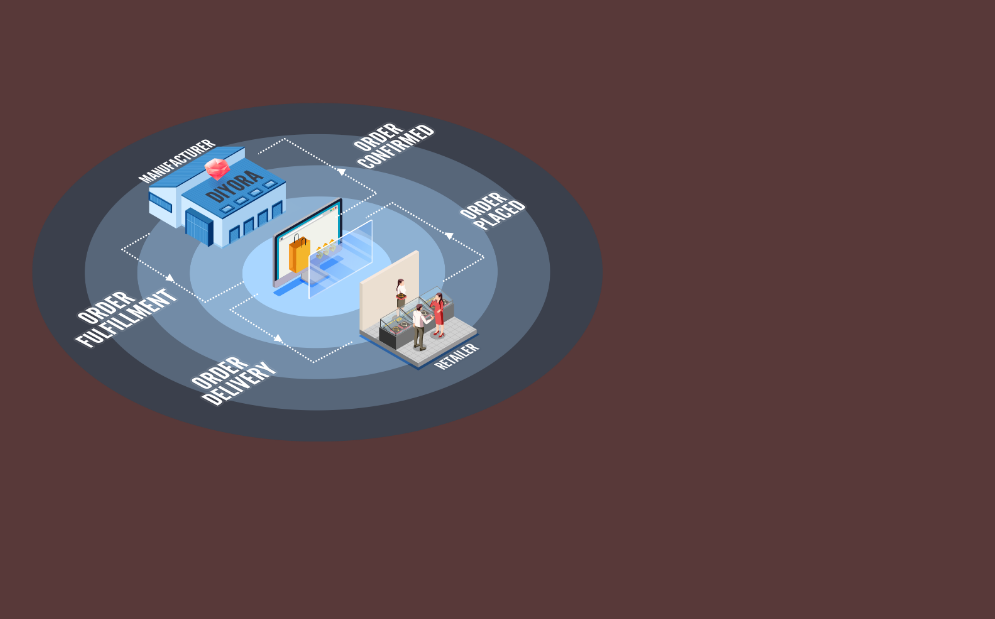
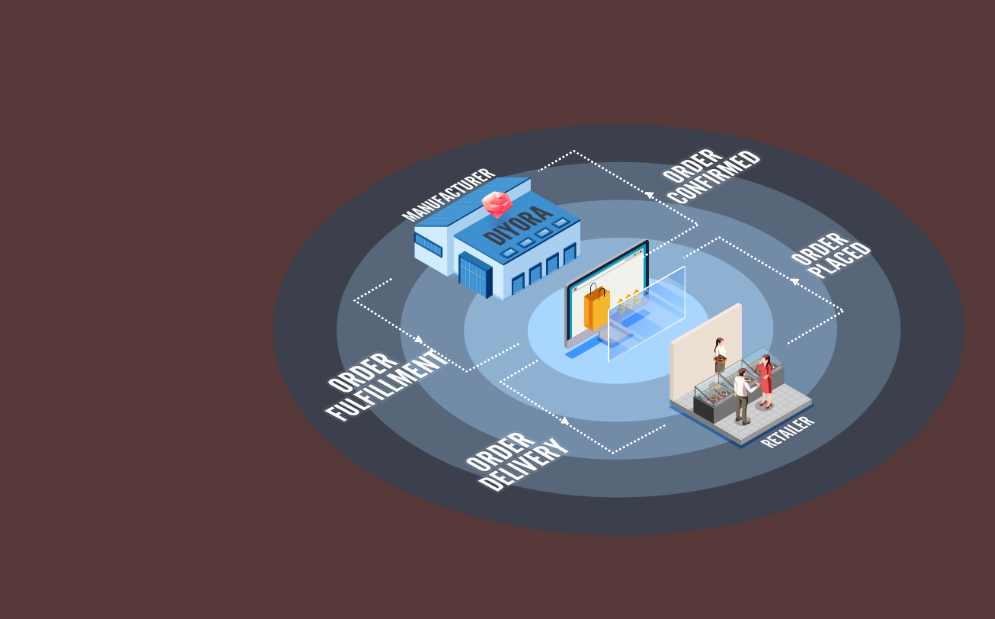
Before and after one commit to repo-tech2edge/diyora-anim, a plain HTML site: page index.html in a window 1280 px wide. Shown: the whole page, without its empty margins (17-1012 px from the left). Drawn offline with nearby package versions, Linux system fonts and the light colour scheme.

Commit message:
fixed for resposiveness

```diff
--- a/index.html
+++ b/index.html
@@ -7,13 +7,33 @@
     <meta name="viewport" content="width=device-width, initial-scale=1.0">
     <title>Diyora Nxt</title>
     <style>
+        :root {
+            --anim-pad: 130px;
+            --anim-width: 800px;
+        }
+
+        * {
+            margin: 0%;
+            padding: 0%;
+            box-sizing: border-box;
+        }
+
+        .anyWrapper {
+            display: flex;
+            align-items: center;
+            justify-content: center;
+        }
+
         .anime-demo {
             position: relative;
-            background-image:url(Illustration-without-lines-and-arrows.png);
-            background-repeat:no-repeat;
-            background-size:contain;
-            background-position:center;
+            background-image: url(Illustration-without-lines-and-arrows.png);
+            background-repeat: no-repeat;
+            background-size: contain;
+            background-position: center;
+            width: var(--anim-width);
+            padding: var(--anim-pad);
         }
+
         .square {
             position: absolute;
             pointer-events: none;
@@ -29,46 +49,53 @@
             display: none;
 
         }
+
+        @media (max-width: 576px) {
+
+            /* apply styles for small screens (e.g. phones) */
+            .anime-demo {
+                width: 100%;
+            }
+        }
+
+        @media (min-width: 577px) and (max-width: 768px) {
+
+            /* apply styles for medium screens (e.g. tablets in portrait mode) */
+            .anime-demo {
+                width: 100%;
+            }
+        }
     </style>
 </head>
-<body style="background-color: rgb(88, 57, 57);">
-    <div class="anime-demo"  style="width:400px;padding: 130px; ">
+
+<body style="background-color: rgb(88, 57, 57);margin: 20px auto;">
+    <div class="anyWrapper">
+        <div class="anime-demo">
             <svg width="100%" height="100%" viewBox="0 0 1300 800">
-                <path id="d" class="h" d="M92.8,310.40000000000003L3.8,362.3L273.9,533.4L401.9,465.3"
-                    stroke="white"
-                    stroke-width="5"
-                    fill="none"
-                    stroke-dasharray="5,5"/>
+                <path id="d" class="h" d="M92.8,310.40000000000003L3.8,362.3L273.9,533.4L401.9,465.3" stroke="white"
+                    stroke-width="5" fill="none" stroke-dasharray="5,5" />
                 <path id="e" class="h" d="M444.79999999999995,506.4L355.79999999999995,558.3L625.9,729.4L753.9,661.3"
-                    stroke="white"
-                    stroke-width="5"
-                    fill="none"
-                    stroke-dasharray="5,5"/>
-                <path id="f" class="h" d="m696.6,258.2l134.4-78.8L531.5,2.3l-85.3,49.1"
-                    stroke="white"
-                    stroke-width="5"
-                    fill="none"
-                    stroke-dasharray="5,5"/>
-                <path id="g" class="h" d="m1046.6,466.2l134.4-78.8-299.5-177.1-85.3,49.1"
-                    stroke="white"
-                    stroke-width="5"
-                    fill="none"
-                    stroke-dasharray="5,5"/>
+                    stroke="white" stroke-width="5" fill="none" stroke-dasharray="5,5" />
+                <path id="f" class="h" d="m696.6,258.2l134.4-78.8L531.5,2.3l-85.3,49.1" stroke="white" stroke-width="5"
+                    fill="none" stroke-dasharray="5,5" />
+                <path id="g" class="h" d="m1046.6,466.2l134.4-78.8-299.5-177.1-85.3,49.1" stroke="white"
+                    stroke-width="5" fill="none" stroke-dasharray="5,5" />
 
             </svg>
-        <div class="square first"  ></div>
-        <div class="square second" ></div>
-        <div class="square third"  ></div>
-        <div class="square fourth" ></div>
+            <div class="square first"></div>
+            <div class="square second"></div>
+            <div class="square third"></div>
+            <div class="square fourth"></div>
+        </div>
     </div>
     <script src="https://cdnjs.cloudflare.com/ajax/libs/animejs/3.2.1/anime.min.js"></script>
     <script>
-        let count=[0,0,0,0];
-        let index=0;
-        [['path#d','.first'],['path#e','.second'],['path#f','.third'],['path#g','.fourth']].forEach(element => {
-          setTimeout(()=>{
-            let  path = anime.path(element[0]);
-            let  motionPath = anime({
+        let count = [0, 0, 0, 0];
+        let index = 0;
+        [['path#d', '.first'], ['path#e', '.second'], ['path#f', '.third'], ['path#g', '.fourth']].forEach(element => {
+            setTimeout(() => {
+                let path = anime.path(element[0]);
+                let motionPath = anime({
                     targets: element[1],
                     translateX: path('x'),
                     translateY: path('y'),
@@ -77,8 +104,8 @@
                     duration: 10000,
                     loop: true
                 });
-            document.querySelector(element[1]).style.display='inline-block';
-          },count[index++]);
+                document.querySelector(element[1]).style.display = 'inline-block';
+            }, count[index++]);
         });
     </script>
 </body>
```
Lines whose indentation alone changed are shown as unchanged.
